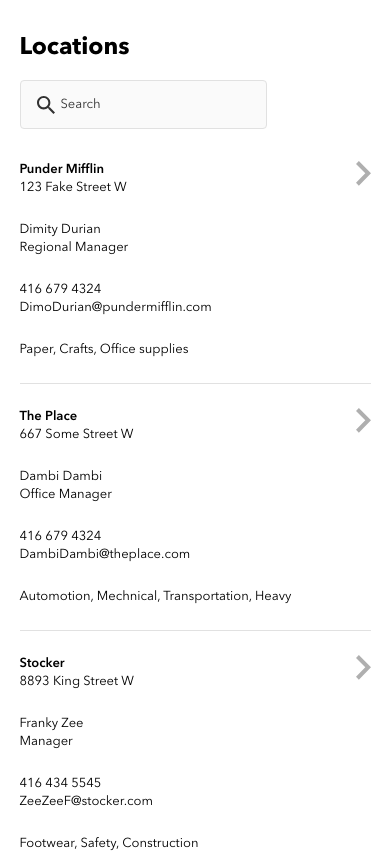
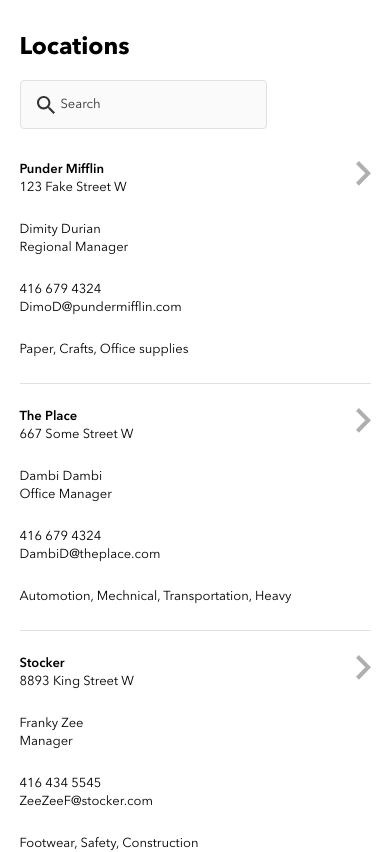
Before and after one commit to Michael-Maleki/InStock, a React (Create React App) app in the folder client/: page / in a window 390 px wide. Shown: the top 852 px of the page. Built offline with nearby package versions, Linux system fonts and the light colour scheme.

Commit message:
tablet styles completed. working on Desktop now. axios request to be completed once backend is set up.

```diff
--- a/client/src/components/Warehouses/Location/Location.js
+++ b/client/src/components/Warehouses/Location/Location.js
@@ -10,13 +10,23 @@ class Location extends React.Component {
     return(
       <li className="location__item" id={id}>
         <div className='location__content-flex'>
+          <div className='location__top-flex'>
             <p className="location__text location__text--bold">{name}</p>
             <p className="location__text location__text--padding">{address.street}</p>
+          </div>
+          <div className='location__bottom-flex'>
+            <span className='location__text-container--name'>
               <p className="location__text">{contact.name}</p>
               <p className="location__text location__text--padding">{contact.title}</p>
+            </span>
+            <span className='location__text-container'>
               <p className="location__text">{contact.phone}</p>
               <a className="location__mail location__text--padding" href="mailto:info@thebeesknees.com">{contact.email}</a>
+            </span>
+            <span className='location__text-container'>
               <p className="location__text">{inventoryCategories}</p>
+            </span>
+          </div>
         </div>
         {/* <Link to='/'> */}
           <img className='location__arrow'src={rightArrow} alt='right-arrow'/>
--- a/client/src/components/Warehouses/Location/Location.scss
+++ b/client/src/components/Warehouses/Location/Location.scss
@@ -10,11 +10,39 @@
 
     &__content-flex {
       display: flex;
+      flex: 1;
       flex-direction: column;
 
-      justify-content: space-between;
-      @include media-max-width(550, 2, 1);
-      @include media-max-width(1200, 3, 2);
+      @media #{$Desktop} {
+        flex-direction: row;
+      }
+    }
+
+    &__top-flex {
+      flex: 0.25;
+      // @media #{$Desktop} {
+      //   flex: 1;
+      // }
+    }
+    &__bottom-flex {
+      @media #{$Tablet} {
+        display: flex;
+        justify-content: space-between;
+      }
+      @media #{$Desktop} {
+        flex: 1;
+      }
+    }
+
+    &__text-container {
+      flex: 1;
+    }
+
+    &__text-container--name {
+      flex: 0.75;
+      // @media #{$Desktop} {
+      //   flex: 1;
+      // }
     }
 
     &__arrow {
@@ -31,6 +59,10 @@
 
       &--padding {
         padding-bottom: 2.4rem;
+
+        @media #{$Desktop} {
+          padding-bottom: 0;
+        }
       }
     }
 
--- a/client/src/components/Warehouses/Warehouses.scss
+++ b/client/src/components/Warehouses/Warehouses.scss
@@ -82,7 +82,8 @@
     justify-content: space-between;
 
     @media #{$Desktop} {
-      max-width: percentage(80.4rem / 108.0rem);
+      // max-width: percentage(80.4rem / 108.0rem);
+
     }
   }
 }
--- a/client/src/data/locations.json
+++ b/client/src/data/locations.json
@@ -13,7 +13,7 @@
             "name": "Dimity Durian",
             "title": "Regional Manager",
             "phone": "416 679 4324",
-            "email": "DimoDurian@pundermifflin.com"
+            "email": "DimoD@pundermifflin.com"
         },
         "inventoryCategories": "Paper, Crafts, Office supplies"
     },
@@ -31,7 +31,7 @@
             "name": "Dambi Dambi",
             "title": "Office Manager",
             "phone": "416 679 4324",
-            "email": "DambiDambi@theplace.com"
+            "email": "DambiD@theplace.com"
         },
         "inventoryCategories": "Automotion, Mechnical, Transportation, Heavy"
     },
```
Lines whose indentation alone changed are shown as unchanged.
